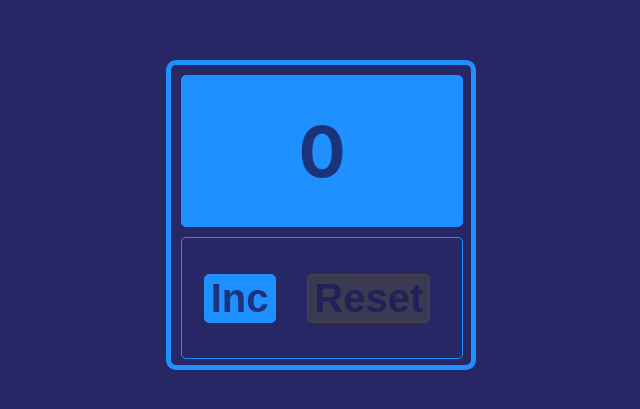
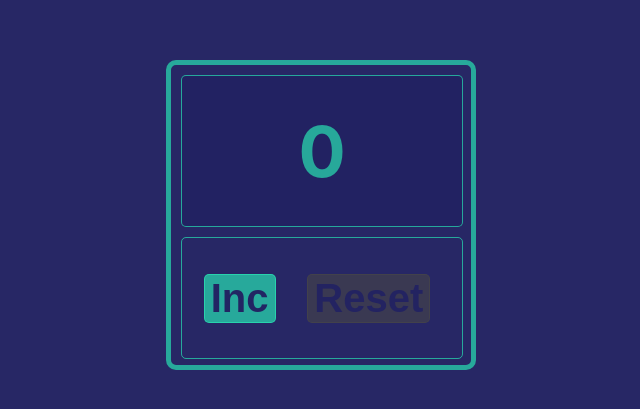
Before and after one commit to DinaLysenko/counter, a React (Create React App) app: page / in a window 1280 px wide. Shown: the part 185-594 px from the top of the page, without its empty margins (319-959 px from the left). Built offline with nearby package versions, Linux system fonts and the light colour scheme.

Commit message:
refactoring styles

```diff
--- a/package.json
+++ b/package.json
@@ -1,6 +1,7 @@
 {
   "name": "my-app",
   "version": "0.1.0",
+  "homepage": "https://DinaLysenko.github.io/counter",
   "private": true,
   "dependencies": {
     "@testing-library/jest-dom": "^5.14.1",
@@ -11,6 +12,7 @@
     "@types/react": "^18.0.0",
     "@types/react-dom": "^18.0.0",
     "@types/styled-components": "^5.1.32",
+    "gh-pages": "^6.1.0",
     "react": "^18.2.0",
     "react-dom": "^18.2.0",
     "react-scripts": "5.0.1",
@@ -19,6 +21,8 @@
     "web-vitals": "^2.1.0"
   },
   "scripts": {
+    "predeploy": "npm run build",
+    "deploy": "gh-pages -d build",
     "start": "react-scripts start",
     "build": "react-scripts build",
     "test": "react-scripts test",
--- a/src/App.css
+++ b/src/App.css
@@ -1,41 +1,6 @@
-
 .app {
     width: 300px;
     height: 300px;
     border-radius: 10px;
-    border: 5px solid dodgerblue;
+    border: 5px solid rgba(41, 232, 181, 0.68);
 }
-
-
-
-.button {
-    display: flex;
-    flex-direction: row;
-    justify-content: space-evenly;
-    align-items: center;
-    border: 1px solid dodgerblue;
-    height: 40%;
-    min-width: 280px;
-    margin: 10px;
-    border-radius: 5px;
-}
-
-.btn {
-    background-color: dodgerblue;
-    color: rgba(27, 27, 91, 0.8);
-    font-size: 40px;
-    font-weight: bold;
-    margin-right: 10px;
-    border-radius: 5px;
-    border: 1px solid dodgerblue;
-}
-
-.disabled {
-    background-color: rgba(72, 70, 70, 0.6);
-    color: rgba(27, 27, 91, 0.8);
-    font-size: 40px;
-    font-weight: bold;
-    margin-right: 10px;
-    border-radius: 5px;
-    border: 1px solid #484646;
-}
--- a/src/App.tsx
+++ b/src/App.tsx
@@ -2,6 +2,7 @@ import React, {useState} from 'react';
 import './App.css';
 import {Counter} from "./Counter";
 import {Button} from "./Button";
+import s from './Button.module.css'
 
 
 function App() {
@@ -22,7 +23,7 @@ function App() {
     return (
         <div className={'app'}>
             <Counter count={count} maxCount={maxCount}/>
-            <div className={'button'}>
+            <div className={s.button}>
                 <Button name={'Inc'} onClick={onIncHandler} disabled={count===maxCount}/>
                 <Button name={'Reset'} onClick={onResHandler} disabled={count===minCount}/>
             </div>
--- /dev/null
+++ b/src/Button.module.css
@@ -0,0 +1,25 @@
+.button {
+    display: flex;
+    flex-direction: row;
+    justify-content: space-evenly;
+    align-items: center;
+    border: 1px solid rgba(41, 232, 181, 0.68);
+    height: 40%;
+    min-width: 280px;
+    margin: 10px;
+    border-radius: 5px;
+}
+
+.btn {
+    background-color: rgba(41, 232, 181, 0.68);
+    color: rgba(35, 35, 98, 0.98);;
+    font-size: 40px;
+    font-weight: bold;
+    margin-right: 10px;
+    border-radius: 5px;
+    border: 1px solid rgba(41, 232, 181, 0.68);
+}
+.disabled {
+    background-color: rgba(72, 70, 70, 0.6);
+    border: 1px solid rgba(72, 70, 70, 0.6)
+}
--- a/src/Button.tsx
+++ b/src/Button.tsx
@@ -1,4 +1,5 @@
 import React from 'react';
+import s from './Button.module.css'
  type ButtonType={
      name: string
      onClick: ()=>void
@@ -10,10 +11,10 @@ export const Button:React.FC<ButtonType> = (props) => {
 const onClickHandler=()=>{
          onClick()
 }
-
+const buttonClassName=s.btn + ' ' + (disabled ? ' ' + s.disabled : '')
     return (
         <div >
-          <button className={disabled?'disabled':'btn'} onClick={onClickHandler} disabled={disabled}>{name}</button>
+          <button className={buttonClassName} onClick={onClickHandler} disabled={disabled}>{name}</button>
 
 
         </div>
--- a/src/Counter.module.css
+++ b/src/Counter.module.css
@@ -6,8 +6,8 @@
     font-size: 70px;
     font-weight: bold;
     height: 50%;
-    border: 1px solid dodgerblue;
-    background-color: dodgerblue;
+    border: 1px solid rgba(41, 232, 181, 0.68);
+    background-color: rgba(35, 35, 98, 0.98);;
     margin: 10px;
     border-radius: 5px;
 }
@@ -17,5 +17,5 @@
 }
 
 .default {
-    color: rgba(27, 27, 91, 0.8);
+    color: rgba(41, 232, 181, 0.68);
 }
```
Also changed, not shown: 1 other file (tests, documents, lock files or other folders).
